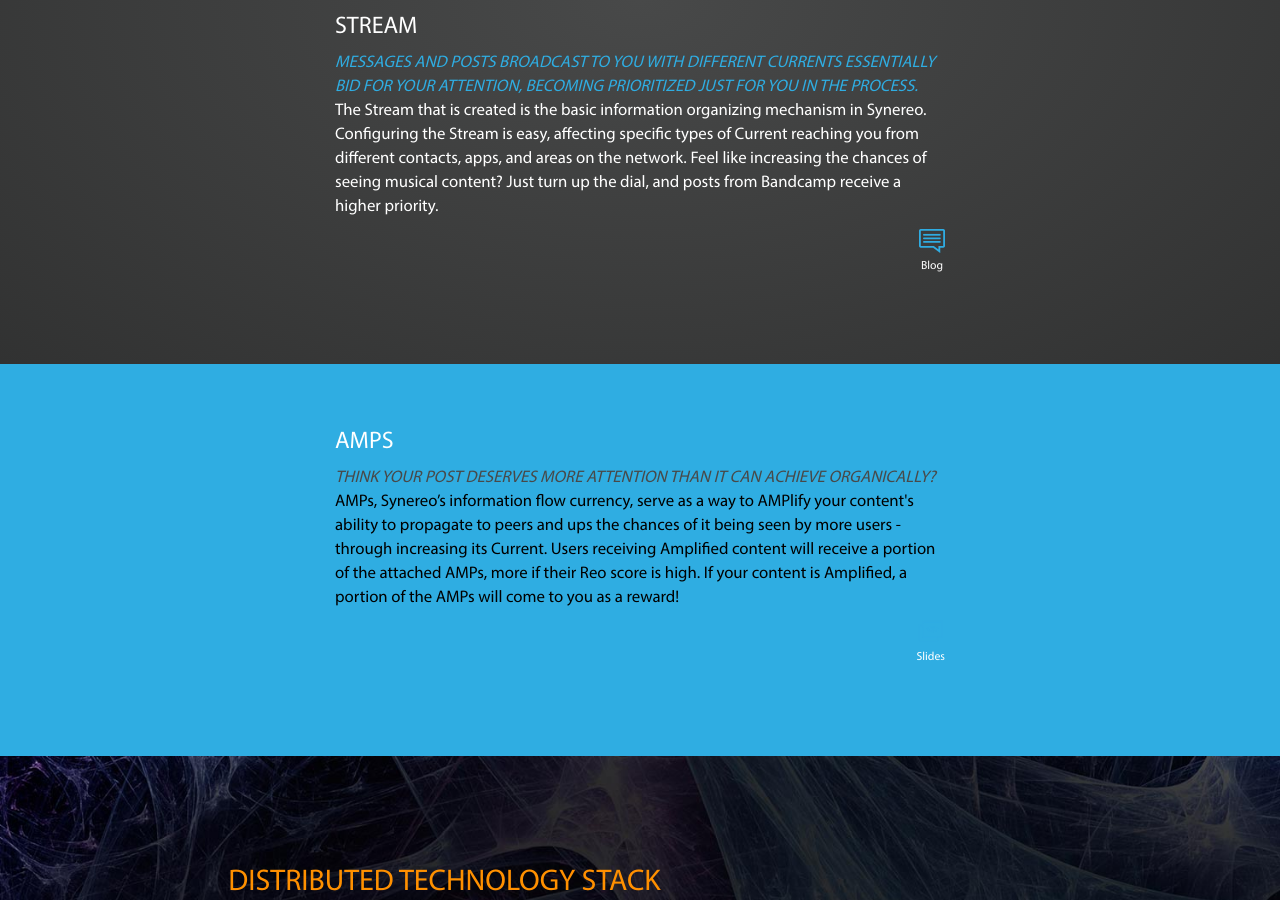
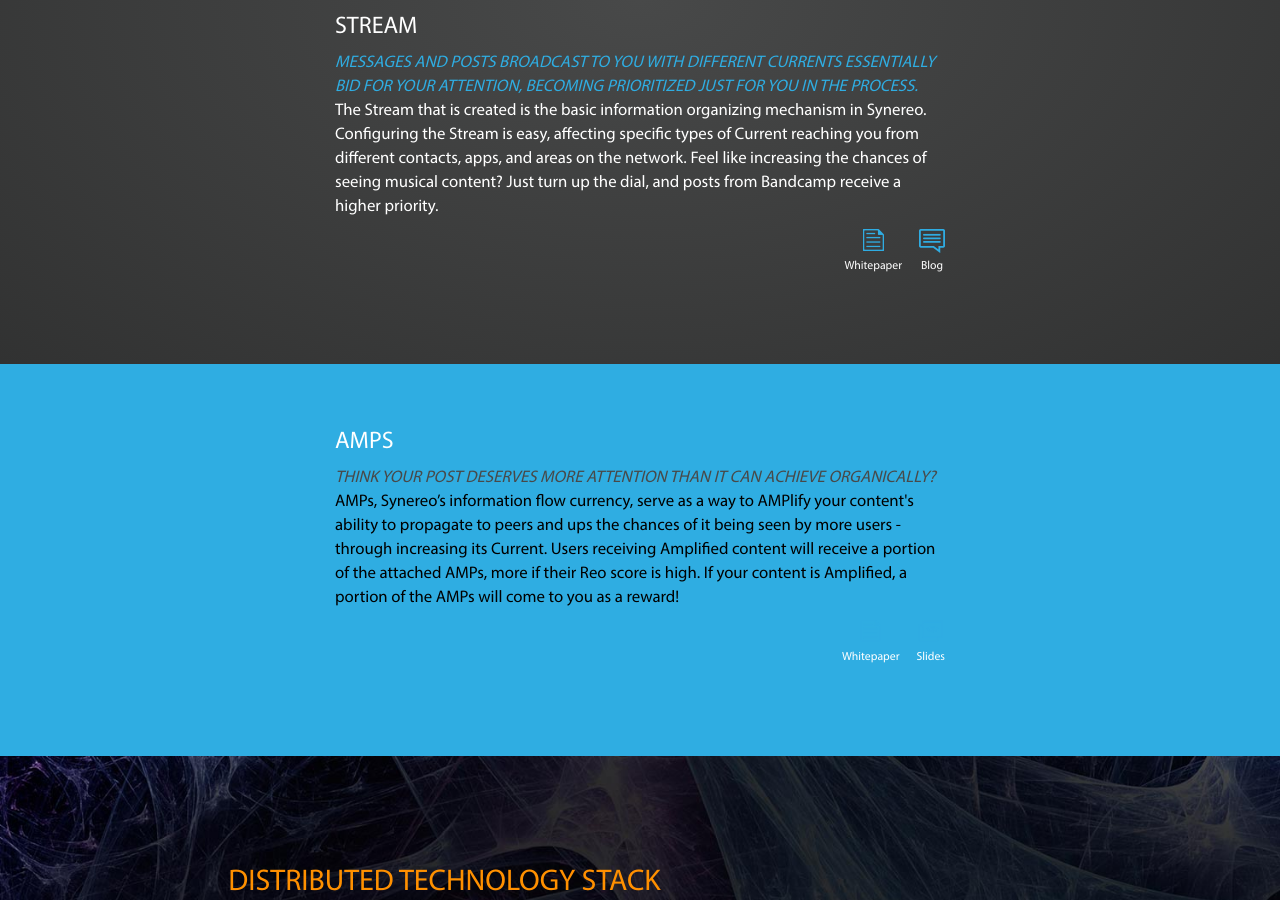
Before and after one commit to synereo/synereo.github.io, a Jekyll site: the page built from learn-more/index.html, in a window 1280 px wide and 900 px high, scrolled down 1641 px. Built offline with Jekyll 4.4.1, drawn with Linux system fonts in a browser that asks for light colours; nearby versions of some CDN libraries.

Commit message:
Moar links

```diff
--- a/_layouts/learn-more.html
+++ b/_layouts/learn-more.html
@@ -61,7 +61,7 @@
             <div class="col-md-6 col-md-offset-3">
               <h3>Reo</h3>
               <p><em>Reo is a measure of your reputation as a publisher of attention-worthy content.</em> It is a tool for shaping the information flow around a social consensus. Reo is calculated from the point of view of each user as they receive information from another, changing based on the slice of the network they share with the user trying for their attention. This means that a person who has the attention of the peers in your community will have an easier time reaching you as well.</p>
-              <a class="link whitepaper" href="#">Whitepaper</a>
+              <a class="link whitepaper" href="http://www.synereo.com/whitepapers/synereo.pdf#subsection.2.2.2">Whitepaper</a>
               <a class="link slides" href="https://docs.google.com/a/synereo.com/presentation/d/12wZfRyF9XBMrc1ripXGfyNXCnO_MD7f2-Gc8AIa-v8o/edit#slide=id.g4ecec4c43_3303">Slides</a>
             </div>
             </div>
@@ -74,12 +74,14 @@
             <div class="col-md-6 col-md-offset-3">
               <h3>Current</h3>
               <div class="extra-margin"><p><em>Current is a measure of the power of messages flowing through the Synereo network.</em> The stronger the Current, the more priority a message or post will receive in a user's stream. People recharge and even supercharge a message's Current when attending it, making it more likely to be seen by others after them. Current is primarily determined by the interacting users' Reo, and is also modulated by many other factors in Synereo's Attention Model.</p>
-              <a class="link whitepaper" href="#">Whitepaper</a>
+              <a class="link whitepaper" href="http://www.synereo.com/whitepapers/synereo.pdf#subsection.2.2.3">Whitepaper</a>
+
               <a class="link slides" href="https://docs.google.com/a/synereo.com/presentation/d/1MQ57q-ZraCBvx-pPFA-J-MpKN6v8AkUXtCaM79vU3L8/edit?usp=drive_web">Slides</a></div>
 
               <h3 id="stream">Stream</h3>
               <p><em>Messages and posts broadcast to you with different Currents essentially bid for your attention, becoming prioritized just for you in the process.</em> The Stream that is created is the basic information organizing mechanism in Synereo. Configuring the Stream is easy, affecting specific types of Current reaching you from different contacts, apps, and areas on the network. Feel like increasing the chances of seeing musical content? Just turn up the dial, and posts from Bandcamp receive a higher priority.</p>
               <a class="link blog" href="#">Blog</a>
+              <a class="link whitepaper" href="http://www.synereo.com/whitepapers/synereo.pdf#subsection.2.2.3">Whitepaper</a>
             </div>
           </div>
         </div>
@@ -92,6 +94,7 @@
               <h3>AMPs</h3>
               <p><em>Think your post deserves more attention than it can achieve organically?</em> AMPs, Synereo’s information flow currency, serve as a way to AMPlify your content's ability to propagate to peers and ups the chances of it being seen by more users - through increasing its Current. Users receiving Amplified content will receive a portion of the attached AMPs, more if their Reo score is high. If your content is Amplified, a portion of the AMPs will come to you as a reward!</p>
               <a class="link slides" href="https://docs.google.com/a/synereo.com/presentation/d/1MQ57q-ZraCBvx-pPFA-J-MpKN6v8AkUXtCaM79vU3L8/edit?usp=drive_web">Slides</a>
+              <a class="link whitepaper" href="http://www.synereo.com/whitepapers/synereo.pdf#subsection.2.2.2">Whitepaper</a>
             </div>
           </div>
         </div>
```
